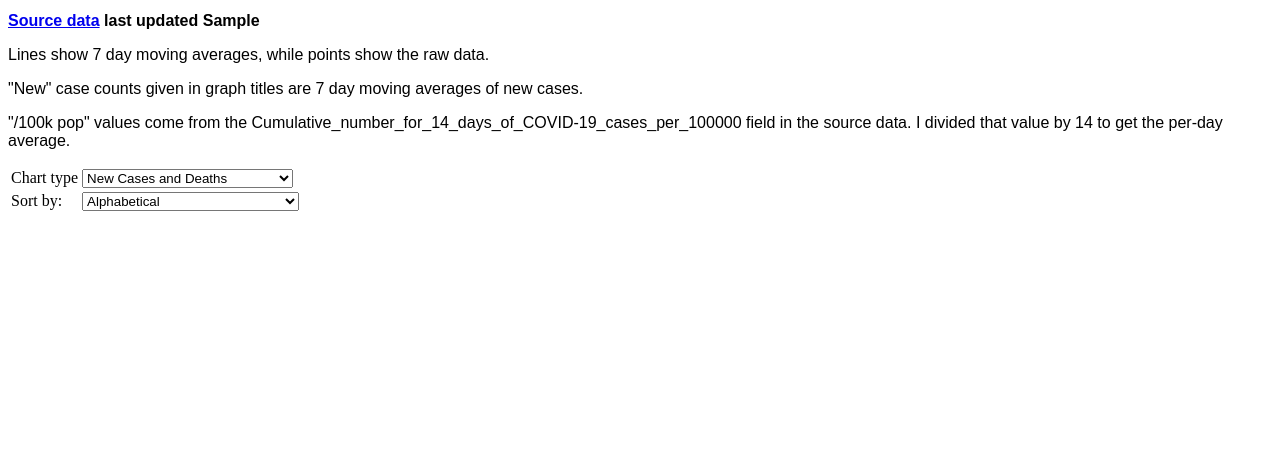
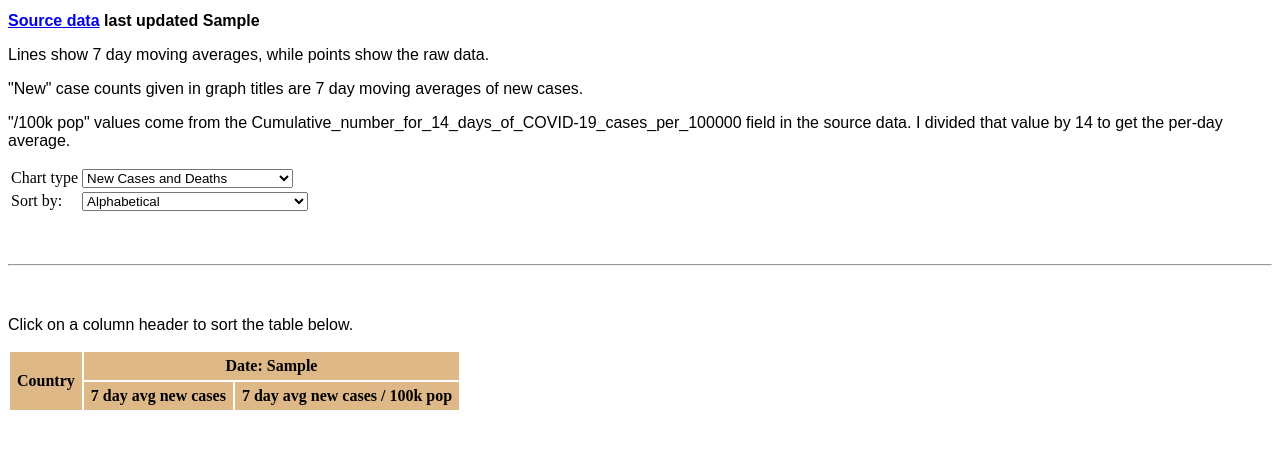
Before and after one commit to commonloon/covid-us, a Flask app: template templates/world.html in a window 1280 px wide. Shown: the part 203-652 px from the top of the page. Run offline with Flask 2, Linux system fonts and the light colour scheme; the template is opened without the code that fills it: most values are stand-ins (such as "Sample title", 1, 10 or a date in 2020); lists and menus that the app fills with data are empty.

Commit message:
Add numeric charts to most pages.
Add per capita data for canadian provinces.

```diff
--- a/app.py
+++ b/app.py
@@ -51,6 +51,7 @@ def us():
     states_df.drop(states_df[(states_df["positiveIncrease"] < 0)].index, inplace=True)
 
     last_day = max(states_df.date)
+    last_day = datetime.strptime(str(last_day), '%Y%m%d').strftime('%Y-%m-%d')
 
     # gather the relevant data for the states
     data = {}
@@ -180,6 +181,13 @@ def europe():
                      headline="Sum of all the individual country data.",
                      source_data_url="https://data.europa.eu/euodp/en/data/dataset/covid-19-coronavirus-data")
 
+    # drop negative death counts, e.g. Spain had a very large negative death count in June
+    # which makes the plot very hard to read.
+    df.drop(df[(df["deaths"] < 0)].index, inplace=True)
+
+    # select the countries to plot for each region.
+    # There's no particular reason for choosing these countries, other than I was interested in
+    # seeing the corresponding charts.
     europe = sorted(['France', 'Germany', 'Denmark', 'Spain', 'Greece', 'Italy',
                      'United_Kingdom', 'Netherlands', 'Poland', 'Estonia', 'Latvia',
                      'Russia', 'Norway', 'Sweden', 'Switzerland', 'Belgium', 'Hungary', 'Romania',
@@ -259,17 +267,17 @@ def canada():
         'Canada': 'Canada'
     }
 
-
     data = {}
     for prov in provinces:
         c = cases.loc[cases.province == prov, ['day', 'cases']]
         d = deaths.loc[deaths.province == prov, ['day', 'deaths']]
         t = tests.loc[deaths.province == prov, ['day', 'testing']]
-        data[prov_map[prov]] = canada_to_dict(c, d, t)
+        data[prov_map[prov]] = canada_to_dict(prov, c, d, t)
         pass
 
     # add the national data
-    data[prov_map['Canada']] = canada_to_dict(national_cases.filter(['day', 'cases'], axis=1),
+    data[prov_map['Canada']] = canada_to_dict('Canada',
+                                              national_cases.filter(['day', 'cases'], axis=1),
                                               national_deaths.filter(['day', 'deaths'], axis=1),
                                               national_tests.filter(['day', 'testing'], axis=1))
     # render the HTML file and save it to S3
@@ -280,7 +288,7 @@ def canada():
     return "<html><head><meta http-equiv=\"Refresh\" content=\"0; URL=http://covid-us.s3-website-us-west-2.amazonaws.com/canada.html\"></head><body><p>Updated canada.html</p></body></html>"
 
 
-def canada_to_dict(c, d, t):
+def canada_to_dict(province, c, d, t):
     """
     Canadian data comes from several different files that need to be bundled up
     into a dict to be passed to the rendering template.
@@ -304,6 +312,28 @@ def canada_to_dict(c, d, t):
     s['testing'].clip(-1, inplace=True)  # discard negative numbers of new test results
     s['positiveFraction'].clip(0, 1.0, inplace=True)  # limit positiveFraction to range [0, 1.0]
 
+    prov_pop = {
+        'Alberta': 4421876,
+        'BC': 5147712,
+        'Manitoba': 1379263,
+        'NL': 522103,
+        'NWT': 45161,
+        'New Brunswick': 781476,
+        'Nova Scotia': 979351,
+        'Nunavut': 39353,
+        'Ontario': 14734014,
+        'PEI': 159625,
+        'Quebec': 8574571,
+        'Repatriated': 1,
+        'Saskatchewan': 1178681,
+        'Yukon': 42052,
+        'Canada': 38005238
+    }
+    s['perCapCases'] = s.cases * 100000 / prov_pop[province]
+    s['perCapCases7day'] = s.perCapCases.rolling(7).mean()
+    s['perCapDeaths'] = s.deaths * 100000 / prov_pop[province]
+    s['perCapDeaths7day'] = s.perCapDeaths.rolling(7).mean()
+
     s['day'] = s['day'].dt.strftime('%Y-%m-%d')
 
     return s.to_dict(orient='records')
--- a/templates/world.html
+++ b/templates/world.html
@@ -15,6 +15,7 @@
         countries.forEach(
             region => sort_helper.push([region, latest_case_count(data[region]), latest_per_capita(data[region])])
         );
+        var table_sort_helper = [].concat(sort_helper);  // copy the sort_helper to use for the tabular display
         function latest_case_count(d) {
             // return the most recent moving average of new cases
             return Math.round(d[d.length-1]["ncases7day"]);
@@ -23,7 +24,25 @@
             // return the most recent per-capita new case count
             return d[d.length-1]["Cumulative_number_for_14_days_of_COVID-19_cases_per_100000"]
         }
-    </script>
+        // sort functions
+        function ascending(a, b) {
+            // sort in ascending order
+            if (a == b) {
+                return 0;
+            }
+            else {
+                return (a < b) ? -1 : 1;
+            }
+        }
+        function descending(a, b) {
+            // sort in descending order
+            if (a == b) {
+                return 0;
+            }
+            else {
+                return (a > b) ? -1 : 1;
+            }
+        }    </script>
     <link rel="stylesheet" href="static/covid.css">
 </head>
 
@@ -66,8 +85,8 @@
         <tr><td>Sort by:</td><td>
             <select id="select_sort" onchange="display_selected()">
                 <option value="0">Alphabetical</option>
-                <option value="1">Latest new case count</option>
-                <option value="2">Latest per capita new case count</option>
+                <option value="1">{{ last_day }} new case count</option>
+                <option value="2">{{ last_day }} per capita new case count</option>
             </select>
         </td></tr>
     </table>
@@ -403,24 +422,6 @@
         display_selected();
 
         // sort functions
-        function ascending(a, b) {
-            // sort in ascending order
-            if (a == b) {
-                return 0;
-            }
-            else {
-                return (a < b) ? -1 : 1;
-            }
-        }
-        function descending(a, b) {
-            // sort in descending order
-            if (a == b) {
-                return 0;
-            }
-            else {
-                return (a > b) ? -1 : 1;
-            }
-        }
         function compareFirstColumn(a, b) {
             return ascending(a[0], b[0])
         }
@@ -431,6 +432,56 @@
             return descending(a[2], b[2])
         }
     </script>
+    <p>&nbsp;</p>
+    <hr>
+    <p>&nbsp;</p>
+    <p>Click on a column header to sort the table below.</p>
+    <table id="numeric_table">
+        <thead>
+        <tr>
+            <th rowspan="2" align="center" onclick="display_tabular_data(0)"> Country </th>
+            <th colspan="2" align="center">Date: {{ last_day }}</th>
+        </tr>
+        <tr>
+            <th onclick="display_tabular_data(1)"> 7 day avg new cases </th>
+            <th onclick="display_tabular_data(2)"> 7 day avg new cases / 100k pop </th>
+        </tr>
+        </thead>
+        <tbody id="ntb"></tbody>
+    </table>
+
+    <script>
+        // select the table we're working on
+        var sort_table = d3.select("#numeric_table");
+        // add sort function to the table header
+        display_tabular_data(0);
+        function display_tabular_data(column_index) {
+            if (column_index == 0) {
+                table_sort_helper.sort(function (a, b) {return ascending(a[column_index], b[column_index])}, inplace=true);
+            } else {
+                table_sort_helper.sort(function (a, b) {return descending(a[column_index], b[column_index])}, inplace=true);
+            }
+            // add table rows
+            var sort_table = d3.select("#numeric_table").select("tbody");
+            sort_table.selectAll("tr").remove(); // remove the existing table contents
+            var tr = sort_table.selectAll("tr").data(table_sort_helper).enter().append("tr")
+                .selectAll("td")
+                .data(function(d) {
+                    return d;})
+                .enter()
+                .append("td")
+                .attr("align", "right")
+                .text(function(d) {
+                if (typeof d === 'string' || d instanceof String || Number.isInteger(d)) {
+                    // display strings or integers without change
+                    return d;
+                } else {
+                    // cut off floats at the first decimal place
+                    return d.toFixed(1);
+                }
+            });
+        }
+    </script>
 
 </body>
 </html>
```
Also changed, not shown: templates/canada.html (+76 -20 lines), templates/us.html (+4 -4 lines).
